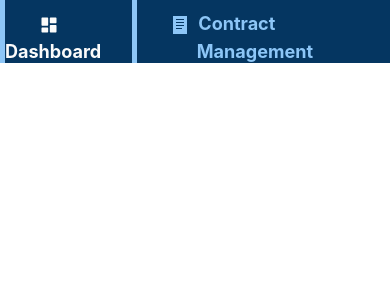
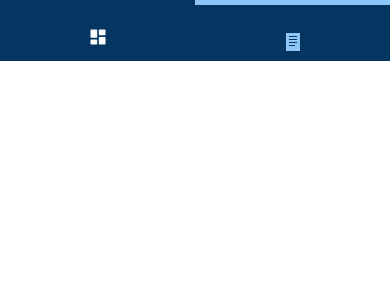
Before and after one commit to Dazzed/annuityprototype-fe, a Next.js app: page /contracts/components/sideNav in a window 390 px wide. Shown: the top 300 px of the page. Built offline with nearby package versions, Linux system fonts and the light colour scheme.

Commit message:
ui sidebar update responisve

```diff
--- a/pages/contracts/components/sideNav.js
+++ b/pages/contracts/components/sideNav.js
@@ -190,13 +190,13 @@ export default function Criteria(props) {
           <li>
             <a href="#">
               <img src="/imgs/svg-imgs/dashboard-icon.svg" />
-              Dashboard
+              <span className="p-0 d-none-view">Dashboard</span>
             </a>
           </li>
           <li className="active-nav-item">
             <a href="#">
               <img src="/imgs/svg-imgs/contract-icon.svg" />
-              Contract <span>Management</span>
+              <span className="p-0 d-none-view">Contract <span>Management</span></span>
             </a>
           </li>
         </ul>
--- a/pages/contracts/index.js
+++ b/pages/contracts/index.js
@@ -39,7 +39,7 @@ class ContractsPage extends React.Component {
 
     // Mobile view
     return (
-      <div className="container-fluid h-100 pl-3 pl-lg-0">
+      <div className="container-fluid h-100 px-3 pl-lg-0 pr-lg-3">
         <Head>
           <meta charSet="utf-8" />
           <meta
@@ -48,7 +48,7 @@ class ContractsPage extends React.Component {
           />
         </Head>
         <div className="row h-100">
-          <div className="col-lg-2 col-md-12 pr-0 order-second">
+          <div className="col-lg-2 col-md-12 px-0 pr-lg-0 pl-lg-3 order-second">
             <SideNav />
           </div>
           <div className="col-lg-10 col-md-12 col-sm-12 col-12 common-mr-pd">
--- a/styles/globals.css
+++ b/styles/globals.css
@@ -316,11 +316,11 @@ button:hover {
   padding-left: 60px;
 }
 
-.nav-list li:hover {
+/* .nav-list li:hover {
   border-left: 5px solid #8DC6F7;
   height: 63px;
   color: #8DC6F7;
-}
+} */
 
 .nav-list li a:hover {
   color: #8DC6F7;
@@ -511,6 +511,7 @@ button:hover {
 }
 .table thead th {
   border-bottom: none;
+  width: 300px;
 }
 
 .table tr td {
@@ -533,7 +534,21 @@ button:hover {
   position: absolute;
   right: 15px;
 }
-
+.w-22 {
+  width: 22%;
+}
+.w-20 {
+  width: 6%;
+}
+.w-15 {
+  width: 15%;
+}
+.w-6 {
+  width: 6%;
+}
+.btn-hover:hover {
+  cursor: pointer;
+}
 /* checkbox */
 
 .checkbox {
@@ -545,7 +560,7 @@ button:hover {
   margin-left: 0 !important;
   margin-right: 6px !important;
   position: relative;
-  top: 4px;
+  top: -3px;
 }
 
 .dropdwon-grey {
@@ -618,9 +633,12 @@ button:hover {
 @media screen and (max-width: 992px) {
   .order-second {
     order: 2;
-    position: fixed;
-    bottom: 10px;
+    position: fixed !important;
+    bottom: 0;
+    height: 70px;
     z-index: 1;
+    right: 0;
+    left: 0;
   }
   .sidebar {
     max-width: 100%;
@@ -630,6 +648,27 @@ button:hover {
   }
   .nav-list ul {
     display: flex;
+    justify-content: center;
+    align-items: center;
+  }
+  .d-none-view {
+    display: none;
+  }
+  .active-nav-item {
+    border-top: 5px solid #8DC6F7;
+    border-left: none;
+  }
+  .nav-list li {
+    width: 50%;
+    text-align: center;
+    height: 61px;
+    line-height: 53px;
+  }
+  .nav-list li a {
+    padding: 20px;
+  }
+  .nav-list li a img {
+    margin: 0;
   }
 }
 
```
Also changed, not shown: pages/contracts/components/desktop/table.js (+8 -7 lines).
